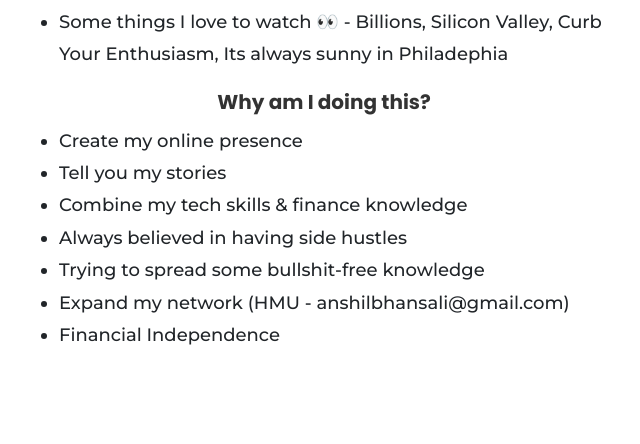
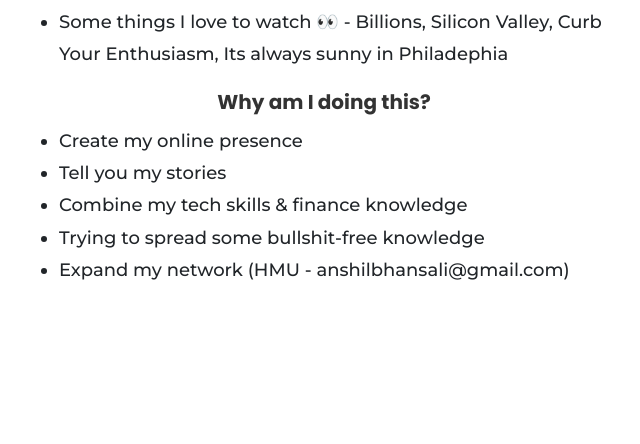
Before and after one commit to anshilbhansali/mywebsite, a Flask app: template templates/about.html in a window 1280 px wide. Shown: the part 974-1418 px from the top of the page, without its empty margins (476-1116 px from the left). After the commit the page ends 1254 px from the top, so only its background shows below. Run offline with Flask 2, Linux system fonts and the light colour scheme; the template is opened without the code that fills it, so the values that code supplies are empty; parts of the project's set-up code (start-up, migrations or seed data) failed here and were passed over; some libraries are stand-ins or nearby versions; some web fonts are replaced.

Commit message:
update about

```diff
--- a/templates/about.html
+++ b/templates/about.html
@@ -90,10 +90,8 @@
                 <li>Create my online presence</li>
                 <li>Tell you my stories</li>
                 <li>Combine my tech skills & finance knowledge</li>
-                <li>Always believed in having side hustles</li>
                 <li>Trying to spread some bullshit-free knowledge</li>
                 <li>Expand my network (HMU - anshilbhansali@gmail.com)</li>
-                <li>Financial Independence</li>
               </ul>
 
 
--- a/upload.py
+++ b/upload.py
@@ -31,7 +31,7 @@
 	# MAKE SURE PNGS AND JPGS ARE CORRECT
 	title = data['title']
 	# MUST BE images/<>.jpg or png
-	bg, img1, img2 = 'bg.jpg', 'img1.jpg', 'img2.jpg'
+	bg, img1, img2 = 'bg.png', 'img1.jpg', 'img2.png'
 	img1_s3_key = "images/{}/{}".format(title.lower().replace(' ', ''), img1)
 	img2_s3_key = "images/{}/{}".format(title.lower().replace(' ', ''), img2)
 	bg_img_s3_key = "images/{}/{}".format(title.lower().replace(' ', ''), bg)
```
